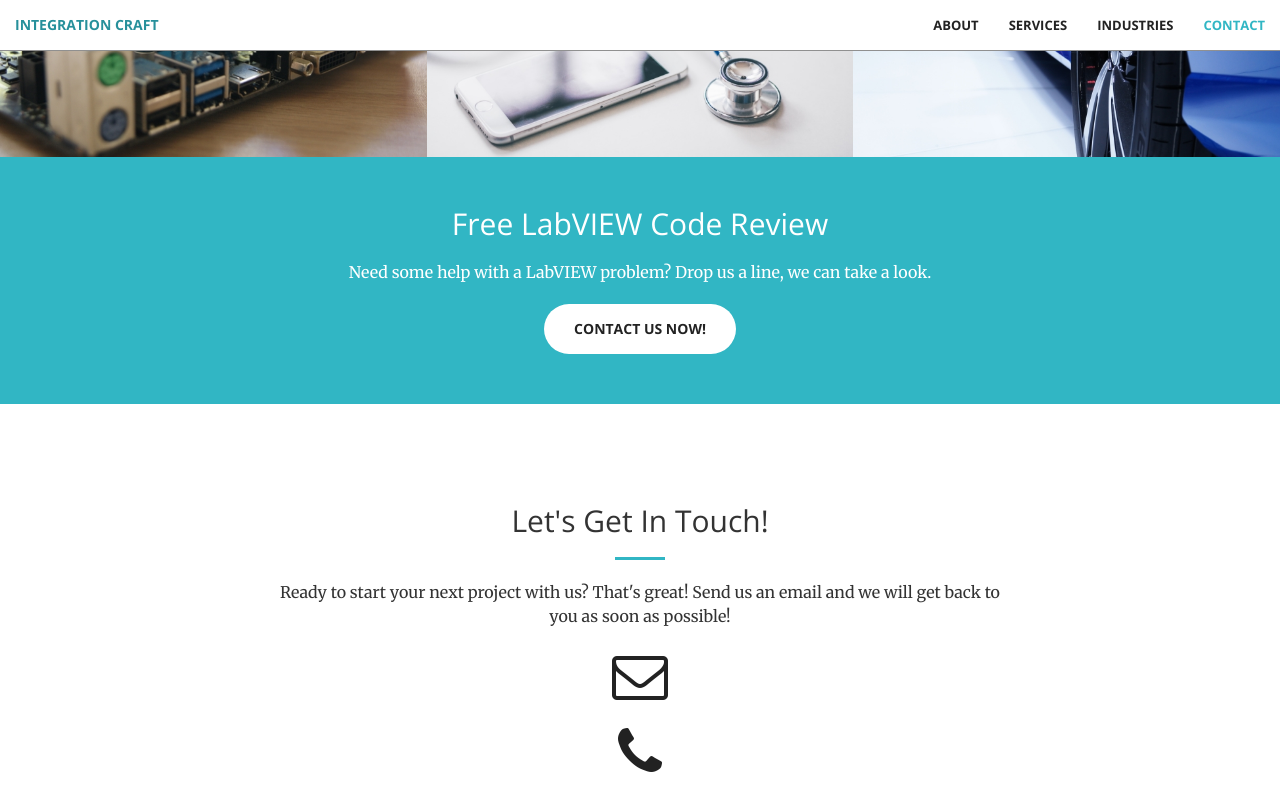
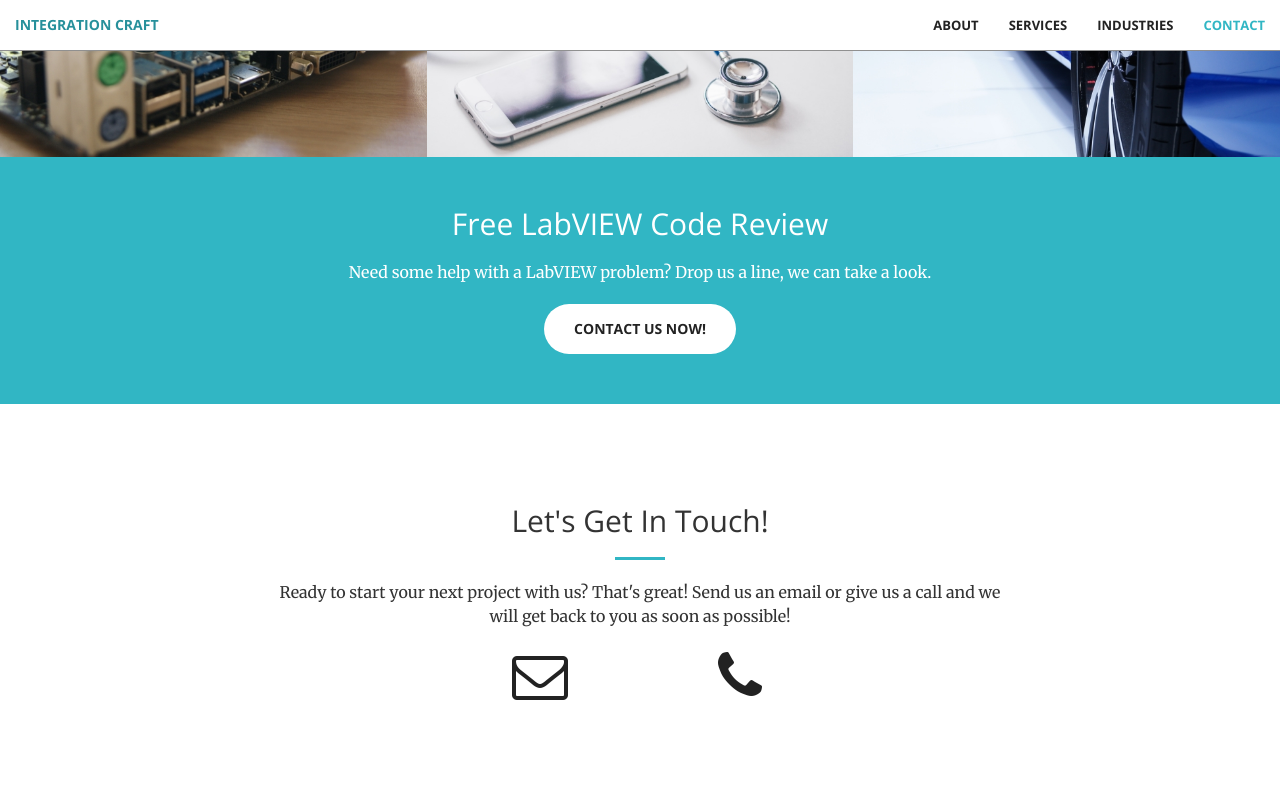
Before and after one commit to des938/des938.github.io, a Jekyll site: the page index.html, which Jekyll copies as it is, in a window 1280 px wide and 900 px high, scrolled down 2051 px. Shown: the top 811 px of the window. Built offline with Jekyll 4.4.1, drawn with Linux system fonts in a browser that asks for light colours.

Commit message:
changed call to action

```diff
--- a/index.html
+++ b/index.html
@@ -276,19 +276,21 @@
             <div class="col-lg-8 col-lg-offset-2 text-center">
                 <h2 class="section-heading">Let's Get In Touch!</h2>
                 <hr class="primary">
-                <p>Ready to start your next project with us? That's great! Send us an email and we will get back to you as soon as possible!</p>
+                <p>Ready to start your next project with us? That's great! Send us an email or give us a call and we will get back to you as soon as possible!</p>
             </div>
-        <div class="col-lg-8 col-lg-offset-2 text-center">
+        <div class="row">
+            <div class="col-lg-2 col-lg-offset-4 text-center">
                 <a href="mailto:sales@integrationcraft.com">
                 <i class="fa fa-envelope-o fa-3x wow bounceIn" data-wow-delay=".1s"></i>
                     <p></p>
                 </a>
             </div>
-        <div class="col-lg-8 col-lg-offset-2 text-center">
+            <div class="col-lg-2 text-center">
                 <a href="tel:+13145260943">
                 <i class="fa fa-phone fa-3x wow bounceIn" data-wow-delay=".1s"></i>
                     <p></p>
                 </a>
+            </div>
         </div>
     </div>
 </section>
```
Also changed, not shown: css/bootstrap.css. Lines whose indentation alone changed are shown as unchanged.
